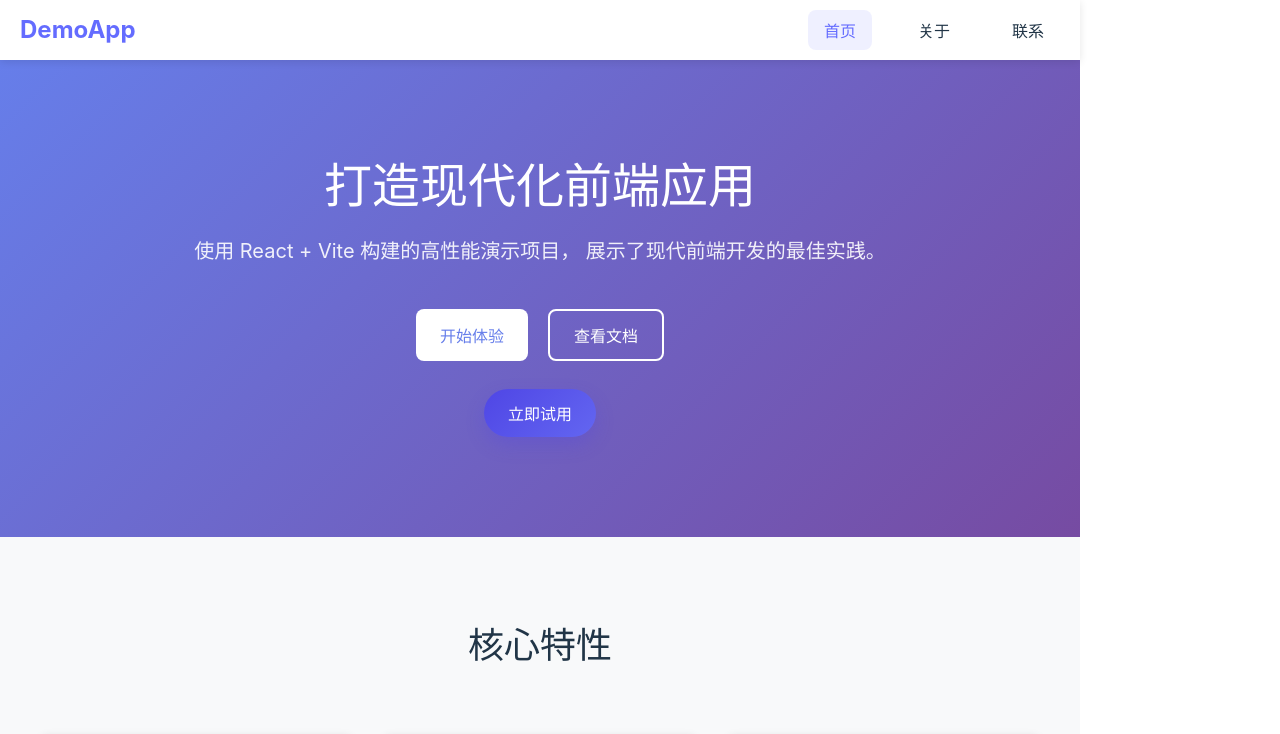
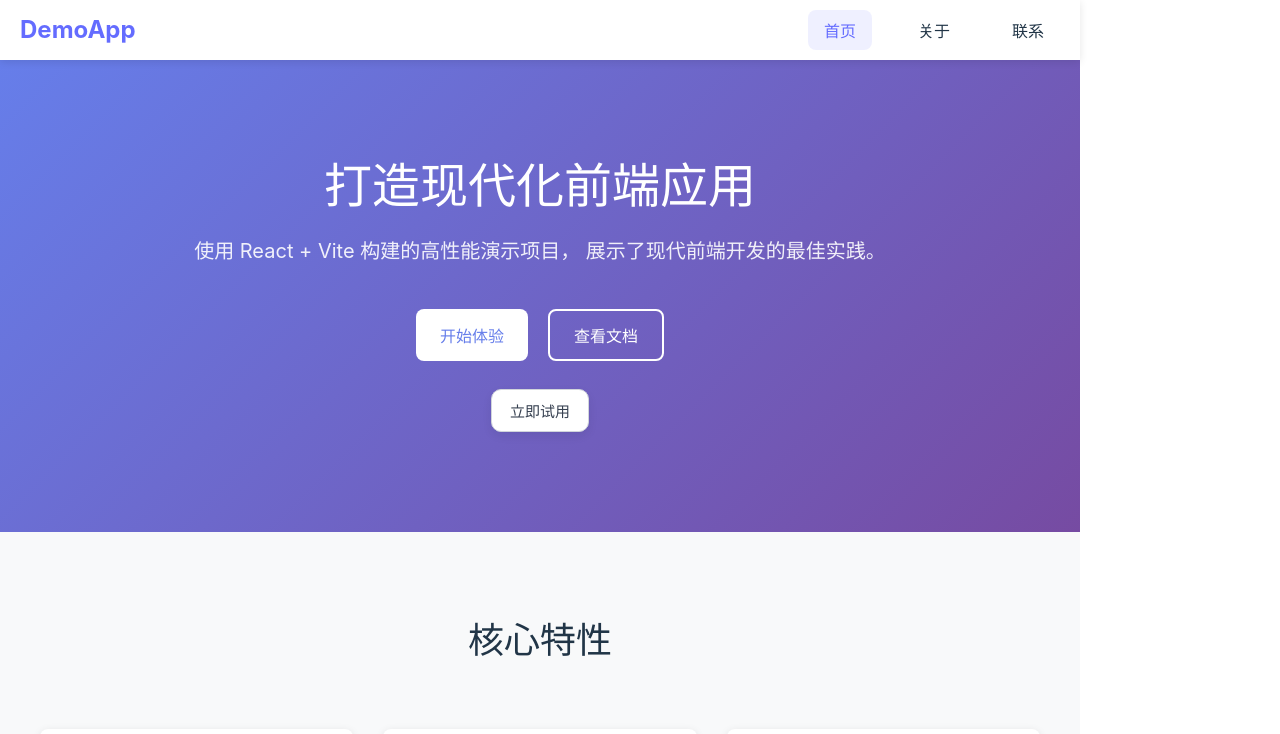
Before and after one commit to arcatva/frontend-demo, a React (Vite) app: page / in a window 1280 px wide. Shown: the top 734 px of the page. Built offline with nearby package versions, Linux system fonts and the light colour scheme.

Commit message:
feat: add polished simple button styling and accessibility

```diff
--- a/src/components/Hero.tsx
+++ b/src/components/Hero.tsx
@@ -19,7 +19,11 @@ function Hero() {
           </button>
         </div>
         <div className="hero-simple-button">
-          <SimpleButton text="立即试用" onClick={() => alert('欢迎试用 SimpleButton！')} />
+          <SimpleButton
+            text="立即试用"
+            ariaLabel="立即试用前端演示"
+            onClick={() => alert('欢迎试用 SimpleButton！')}
+          />
         </div>
       </div>
     </section>
--- a/src/components/SimpleButton.css
+++ b/src/components/SimpleButton.css
@@ -1,20 +1,25 @@
 .simple-button {
-  background: linear-gradient(135deg, #4f46e5, #6366f1);
-  color: #fff;
-  border: none;
-  border-radius: 999px;
-  padding: 12px 24px;
-  font-size: 16px;
+  background: #ffffff;
+  color: #374151;
+  border: 1px solid #d1d5db;
+  border-radius: 10px;
+  padding: 10px 18px;
+  font-size: 15px;
   font-weight: 600;
   cursor: pointer;
-  box-shadow: 0 8px 18px rgba(79, 70, 229, 0.28);
-  transition: transform 0.2s ease, box-shadow 0.2s ease, filter 0.2s ease;
+  box-shadow: 0 4px 10px rgba(15, 23, 42, 0.08);
+  transition: transform 0.18s ease, box-shadow 0.18s ease, border-color 0.18s ease;
 }
 
 .simple-button:hover {
-  transform: translateY(-2px);
-  box-shadow: 0 12px 22px rgba(79, 70, 229, 0.34);
-  filter: brightness(1.04);
+  transform: translateY(-1px);
+  border-color: #9ca3af;
+  box-shadow: 0 8px 16px rgba(15, 23, 42, 0.12);
+}
+
+.simple-button:focus-visible {
+  outline: 2px solid #6366f1;
+  outline-offset: 2px;
 }
 
 .simple-button:active {
--- a/src/components/SimpleButton.tsx
+++ b/src/components/SimpleButton.tsx
@@ -3,11 +3,17 @@ import './SimpleButton.css'
 type SimpleButtonProps = {
   text: string
   onClick?: () => void
+  ariaLabel?: string
 }
 
-function SimpleButton({ text, onClick }: SimpleButtonProps) {
+function SimpleButton({ text, onClick, ariaLabel }: SimpleButtonProps) {
   return (
-    <button type="button" className="simple-button" onClick={onClick}>
+    <button
+      type="button"
+      className="simple-button"
+      onClick={onClick}
+      aria-label={ariaLabel ?? text}
+    >
       {text}
     </button>
   )
```
